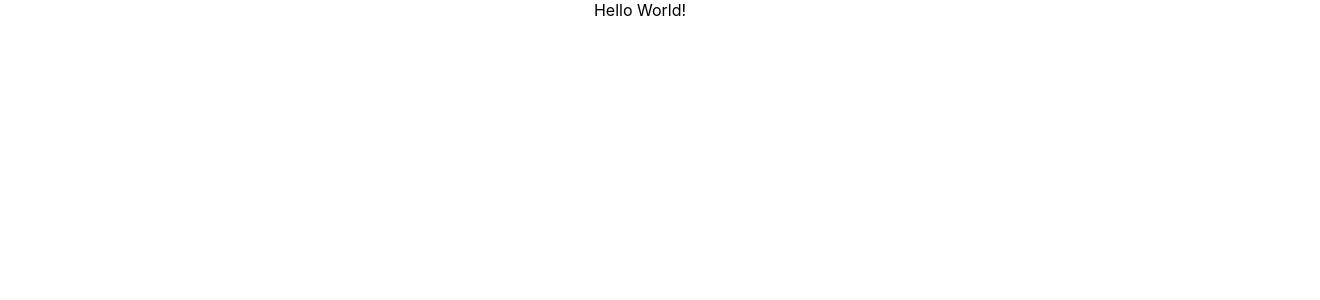
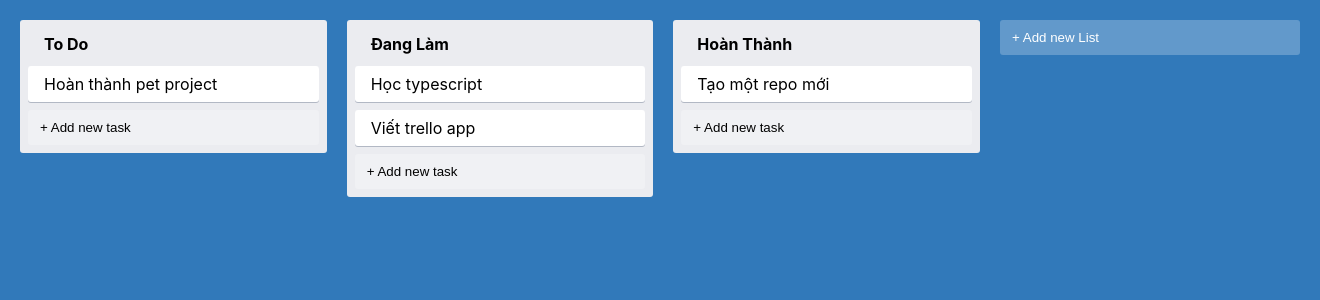
Before and after one commit to LinkK9/trello-fake, a React (Create React App) app: page / in a window 1280 px wide. Shown: the top 300 px of the page, 1320 px wide, since content can reach past the window. Built offline with nearby package versions, Linux system fonts and the light colour scheme.

Commit message:
create components

```diff
--- a/package.json
+++ b/package.json
@@ -10,9 +10,11 @@
     "@types/node": "^12.0.0",
     "@types/react": "^17.0.0",
     "@types/react-dom": "^17.0.0",
+    "@types/styled-components": "^5.1.15",
     "react": "^17.0.2",
     "react-dom": "^17.0.2",
     "react-scripts": "4.0.3",
+    "styled-components": "^5.3.3",
     "typescript": "^4.1.2",
     "web-vitals": "^1.0.1"
   },
--- a/src/App.css
+++ /dev/null
@@ -1,38 +0,0 @@
-.App {
-  text-align: center;
-}
-
-.App-logo {
-  height: 40vmin;
-  pointer-events: none;
-}
-
-@media (prefers-reduced-motion: no-preference) {
-  .App-logo {
-    animation: App-logo-spin infinite 20s linear;
-  }
-}
-
-.App-header {
-  background-color: #282c34;
-  min-height: 100vh;
-  display: flex;
-  flex-direction: column;
-  align-items: center;
-  justify-content: center;
-  font-size: calc(10px + 2vmin);
-  color: white;
-}
-
-.App-link {
-  color: #61dafb;
-}
-
-@keyframes App-logo-spin {
-  from {
-    transform: rotate(0deg);
-  }
-  to {
-    transform: rotate(360deg);
-  }
-}
--- a/src/App.tsx
+++ b/src/App.tsx
@@ -1,11 +1,26 @@
-import React from 'react';
-import './App.css';
+import React from "react";
+import AddNewItem from "./components/add-item/AddNewItem";
+import Card from "./components/card/Card";
+import Column from "./components/column/Column";
+import { AppContainer } from "./styles";
+
+
 
 function App() {
   return (
-    <div className="App">
-      Hello World!
-    </div>
+    <AppContainer>
+      <Column text="To Do">
+        <Card text="Hoàn thành pet project" />
+      </Column>
+      <Column text="Đang Làm">
+        <Card text="Học typescript " />
+        <Card text="Viết trello app " />
+      </Column>
+      <Column text="Hoàn Thành">
+        <Card text="Tạo một repo mới " />
+      </Column>
+      <AddNewItem toggleButtonText="+ Add new List" onAdd={console.log} />
+    </AppContainer>
   );
 }
 
--- /dev/null
+++ b/src/components/add-item/AddNewItem.tsx
@@ -0,0 +1,31 @@
+import React, { useState } from "react";
+import { AddItemButton } from "../../styles";
+import NewItemForm from "./NewItemForm";
+
+type AddNewItemProps = {
+  onAdd(text: string): void;
+  toggleButtonText: string;
+  dark?: boolean;
+};
+const AddNewItem = (props: AddNewItemProps) => {
+  const [showForm, setShowForm] = useState(false);
+  const { onAdd, toggleButtonText, dark } = props;
+
+  if (showForm) {
+    return (
+      <NewItemForm
+        onAdd={(text) => {
+          onAdd(text);
+          setShowForm(false);
+        }}
+      />
+    );
+  }
+  return (
+    <AddItemButton dark={dark} onClick={() => setShowForm(true)}>
+      {toggleButtonText}
+    </AddItemButton>
+  );
+};
+
+export default AddNewItem;
--- /dev/null
+++ b/src/components/add-item/NewItemForm.tsx
@@ -0,0 +1,26 @@
+import React, { useState } from 'react'
+import { NewItemButton, NewItemFormContainer, NewItemInput } from '../../styles'
+import { useFocus } from '../../utils/useFocus'
+
+type NewItemFormProps = {
+	onAdd(text: string): void
+}
+const NewItemForm = ({onAdd}: NewItemFormProps) => {
+	const [text, setText] = useState("")
+	const inputRef = useFocus()
+	const handleAddtext = (e: React.KeyboardEvent) => {
+		if (e.key === "Enter") {
+			onAdd(text)
+		}
+	}
+	return (
+		<NewItemFormContainer>
+			<NewItemInput ref={inputRef} value={text} onChange={e => setText(e.target.value)} onKeyPress={handleAddtext} />
+			<NewItemButton onClick={ () => onAdd(text)}>
+				Create
+			</NewItemButton>
+		</NewItemFormContainer>
+	)
+}
+
+export default NewItemForm
--- /dev/null
+++ b/src/components/card/Card.tsx
@@ -0,0 +1,13 @@
+import React from 'react'
+import { CardContainer } from '../../styles'
+
+export type CardProps = {
+	text: string
+}
+const Card = ( {text}: CardProps) => {
+	return (
+		<CardContainer>{text}</CardContainer>
+	)
+}
+
+export default Card
--- /dev/null
+++ b/src/components/column/Column.tsx
@@ -0,0 +1,19 @@
+import React from "react";
+import { ColumnContainer, ColumnTitle } from "../../styles";
+import AddNewItem from "../add-item/AddNewItem";
+
+export type ColumnProps = {
+  text: string;
+};
+
+const Column: React.FC<ColumnProps> = ({ text, children }) => {
+  return (
+    <ColumnContainer>
+      <ColumnTitle>{text}</ColumnTitle>
+      {children}
+      <AddNewItem toggleButtonText="+ Add new task" onAdd={console.log} dark />
+    </ColumnContainer>
+  );
+};
+
+export default Column;
--- /dev/null
+++ b/src/styles.ts
@@ -0,0 +1,78 @@
+import styled from "styled-components";
+
+type AddNewButtonProps = {
+  dark?: boolean;
+};
+
+export const AppContainer = styled.div`
+  display: flex;
+  align-items: flex-start;
+  background-color: #3179ba;
+  height: 100vh;
+  width: 100%;
+  padding: 20px;
+`;
+export const ColumnContainer = styled.div`
+  background-color: #ebecf0;
+  width: 300px;
+  min-height: 40px;
+  margin-right: 20px;
+  border-radius: 3px;
+  padding: 8px 8px;
+  flex-grow: 0;
+`;
+
+export const ColumnTitle = styled.div`
+  padding: 6px 16px 12px;
+  font-weight: bold;
+`;
+
+export const CardContainer = styled.div`
+  background-color: #fff;
+  cursor: pointer;
+  margin-bottom: 0.5rem;
+  padding: 0.5rem 1rem;
+  max-width: 300px;
+  border-radius: 3px;
+  box-shadow: #091e4240 0px 1px 0px 0px;
+`;
+
+export const AddItemButton = styled.button<AddNewButtonProps>`
+  max-width: 300px;
+  padding: 10px 12px;
+  text-align: left;
+  border-radius: 3px;
+  border: none;
+  background-color: #ffffff3d;
+  cursor: pointer;
+  color: ${(props) => (props.dark ? "#000" : "#fff")};
+	transition: background 85ms ease-in;
+	width: 100%;
+	& :hover {
+		background-color: #ffffff52;
+	}
+`;
+
+export const NewItemFormContainer = styled.div`
+max-width: 300px;
+display: flex;
+flex-direction: column;
+width: 100%;
+align-items: flex-start;
+`
+export const NewItemButton = styled.button`
+background-color: #5aac44;
+border-radius: 3px;
+border: none;
+color: #fff;
+text-align: center;
+padding: 6px 12px;
+`
+
+export const NewItemInput = styled.input`
+border-radius: 3px;
+border: none;
+box-shadow: #091e4240 0px 1px 0px 0px;
+margin-bottom: 0.5rem;
+width: 100%;
+`
```
Also changed, not shown: 1 other file (tests, documents, lock files or other folders).
